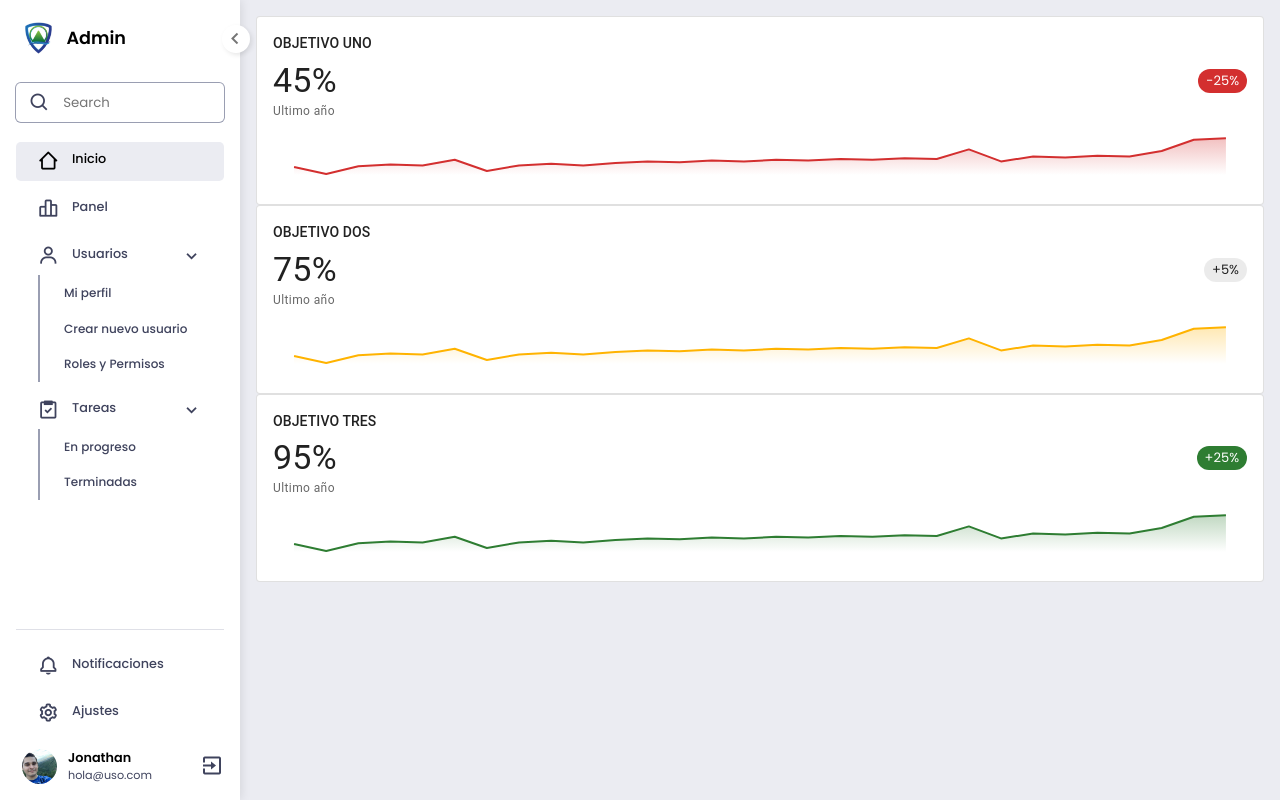
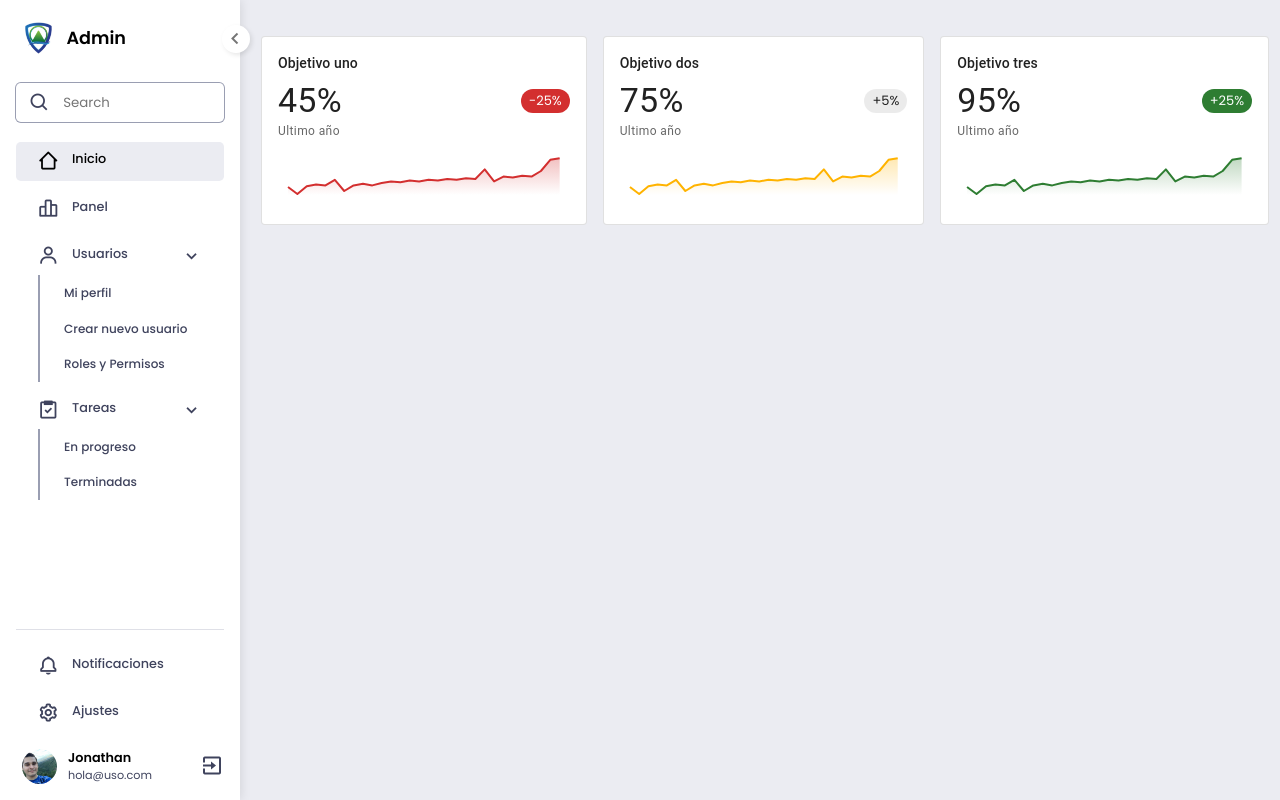
Before and after one commit to Snaider777/CMI-main, a React (Vite) app: page / in a window 1280 px wide. Built offline with nearby package versions, Linux system fonts and the light colour scheme.

Commit message:
CardsModificadas

```diff
--- a/src/pages/HomePage.jsx
+++ b/src/pages/HomePage.jsx
@@ -1,11 +1,12 @@
 import React from 'react'
 import Cards from '../components/locale/Cards';
+import '../styles/HomePageStyle.css';
 
 function HomePage() {
   return (
-    <div className='HomePage'>
+    <div className='CardsContainer'>
     <Cards
-          title = 'OBJETIVO UNO'
+          title = 'Objetivo uno'
           value = '45%'
           interval = 'Ultimo año'
           trend = 'down'
@@ -15,7 +16,7 @@ function HomePage() {
           ]}
       />
       <Cards
-          title = 'OBJETIVO DOS'
+          title = 'Objetivo dos'
           value = '75%'
           interval = 'Ultimo año'
           trend = 'neutral'
@@ -25,7 +26,7 @@ function HomePage() {
           ]}
           />
         <Cards
-          title = 'OBJETIVO TRES'
+          title = 'Objetivo tres'
           value = '95%'
           interval = 'Ultimo año'
           trend = 'up'
--- /dev/null
+++ b/src/styles/HomePageStyle.css
@@ -0,0 +1,10 @@
+.CardsContainer{
+    display: flex;
+    flex-direction: row;
+    align-items: center;
+    justify-content: center;
+    width: 100%;
+    gap: 1rem;
+    padding-top: 10px;
+    margin: 10px 5px 20px 5px;
+}
--- a/src/styles/MainStyle.css
+++ b/src/styles/MainStyle.css
@@ -1,7 +1,8 @@
 .MainComponent{
     padding: 1rem;
     height: 100vh;
-    overflow: auto;
+    overflow-y: auto;
+    overflow-x:hidden; /*oculta el scroll horizontal*/
     margin-left: 15rem; /*deja el espacio de la sidebar*/
     flex-grow: 1; /*para ocupar el espacio restante*/
 }
```
